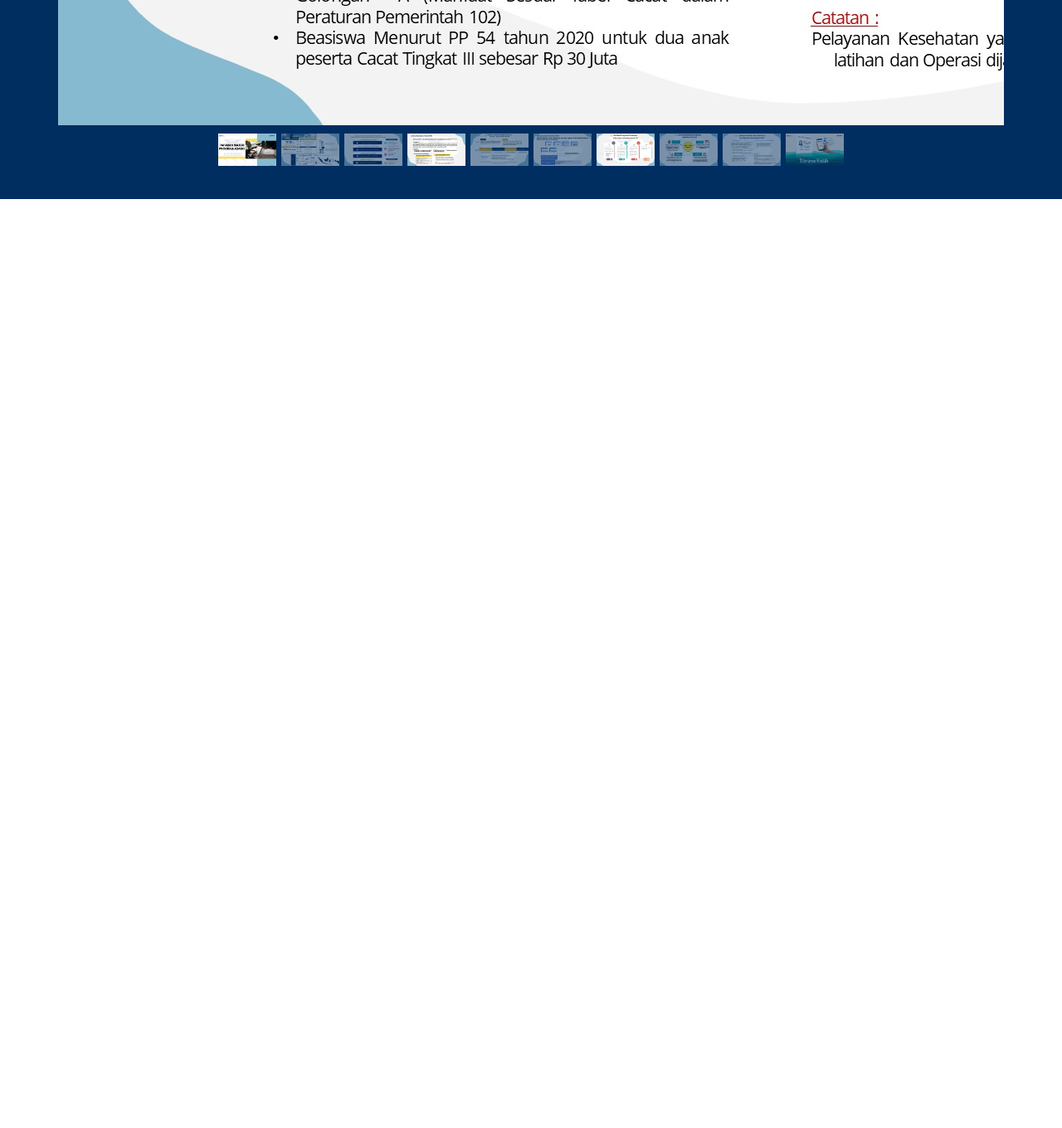
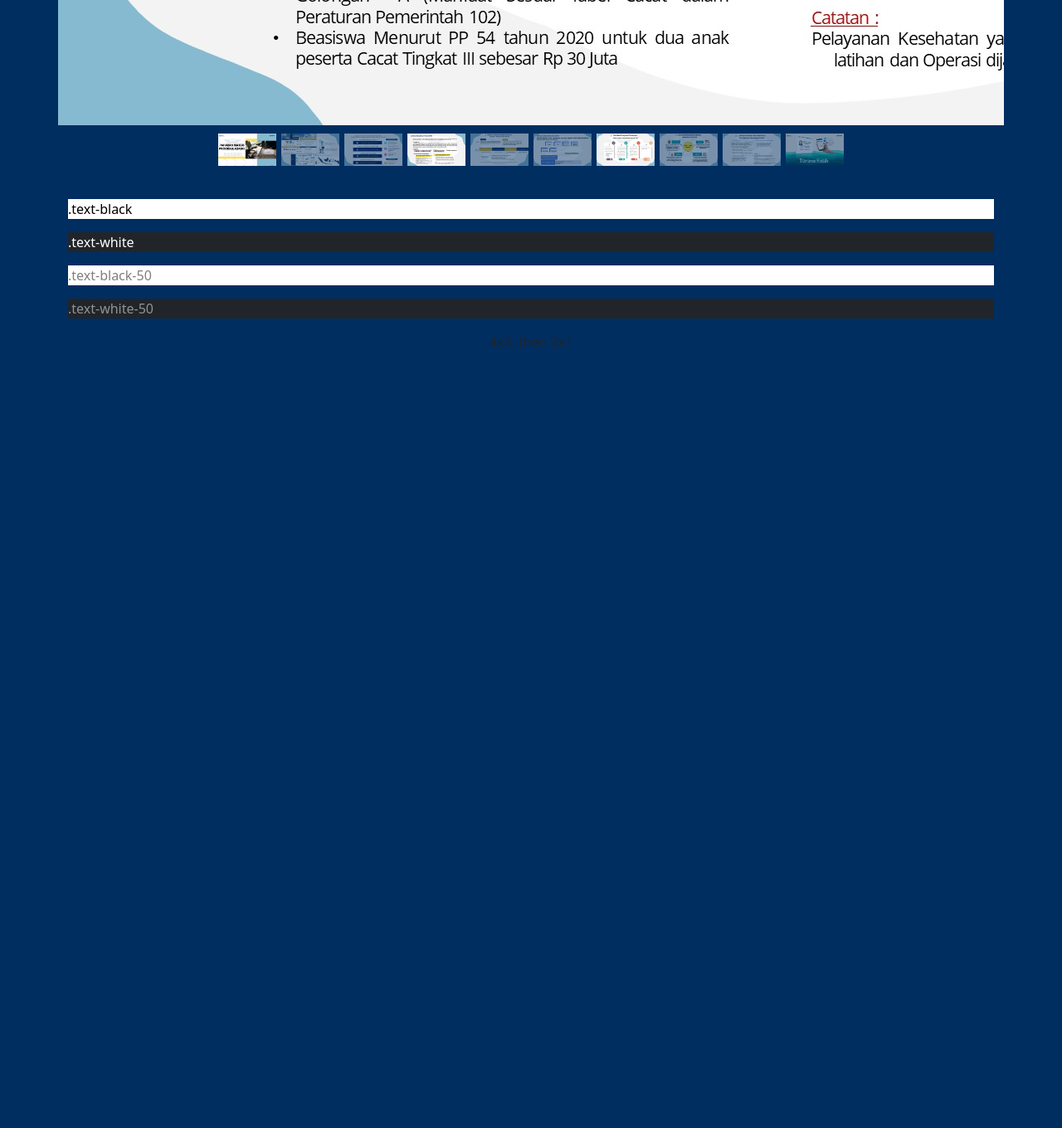
Before and after one commit to bintangdemarta/website_asabri, a PHP site: page / in a window 1280 px wide. Shown: the part 1073-2433 px from the top of the page at 83% size. Before the commit the page ends 1313 px from the top, so only its background shows below. Run offline with PHP 8.4, Linux system fonts and the light colour scheme.

Commit message:
Mengubah index.php

```diff
--- a/index.php
+++ b/index.php
@@ -226,4 +226,18 @@ data-bs-ride="carousel">
 </div>
     <script src="https://cdn.jsdelivr.net/npm/bootstrap@5.2.3/dist/js/bootstrap.min.js"></script>
 </body>
+<footer>
+    <div class="container" style="color: #002E61;">
+        <p class="text-black bg-white">.text-black</p>
+        <p class="text-white bg-dark">.text-white</p>
+        <p class="text-black-50 bg-white">.text-black-50</p>
+        <p class="text-white-50 bg-dark">.text-white-50</p>
+    </div>
+
+    <div class="ratio ratio-4x3 d-flex align-items-center justify-content-center">
+        <p class="text-center" st>4x3, then 2x1</p>
+    </div>
+
+</div>
+<footer>
 </html>
```
